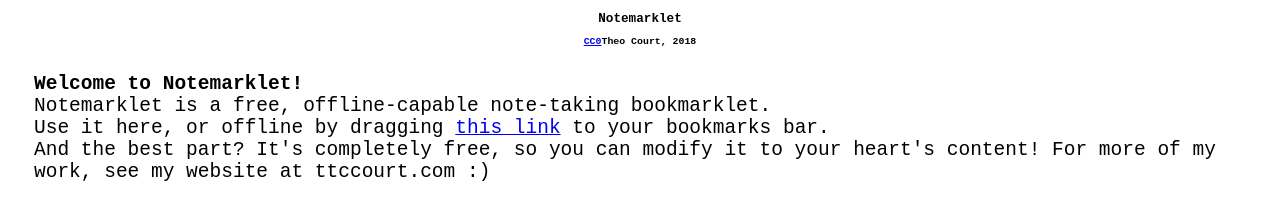
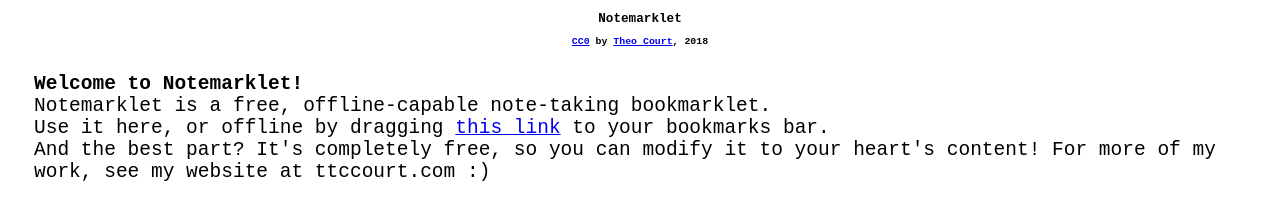
Before and after one commit to DyingEcho/Notemarklet, a plain HTML site: page index.html in a window 1280 px wide. Drawn offline with Linux system fonts and the light colour scheme.

Commit message:
Fix header

```diff
--- a/index.html
+++ b/index.html
@@ -7,7 +7,7 @@
 	<!-- Header -->
 	<div style="font-size:0.65em; text-align:center; margin-top: 1.25em;">
 		<h2>Notemarklet</h2>
-		<h3><a href="http://bit.ly/CC0terms">CC0</a by <a href="https://ttccourt.com">Theo Court</a>, 2018</h3>
+		<h3><a href="http://bit.ly/CC0terms">CC0</a> by <a href="https://ttccourt.com">Theo Court</a>, 2018</h3>
 	</div>
 
 	<!-- Text Area -->
```
